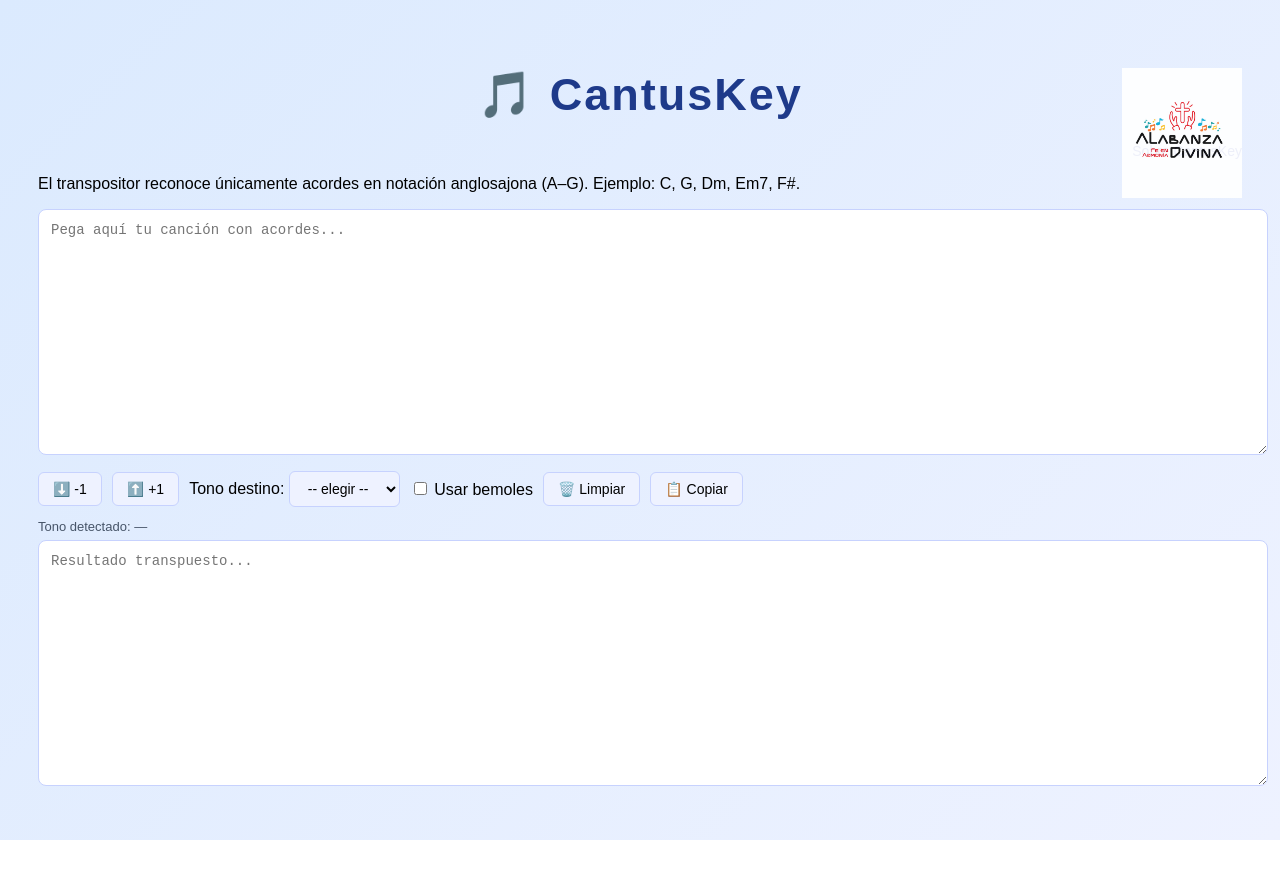
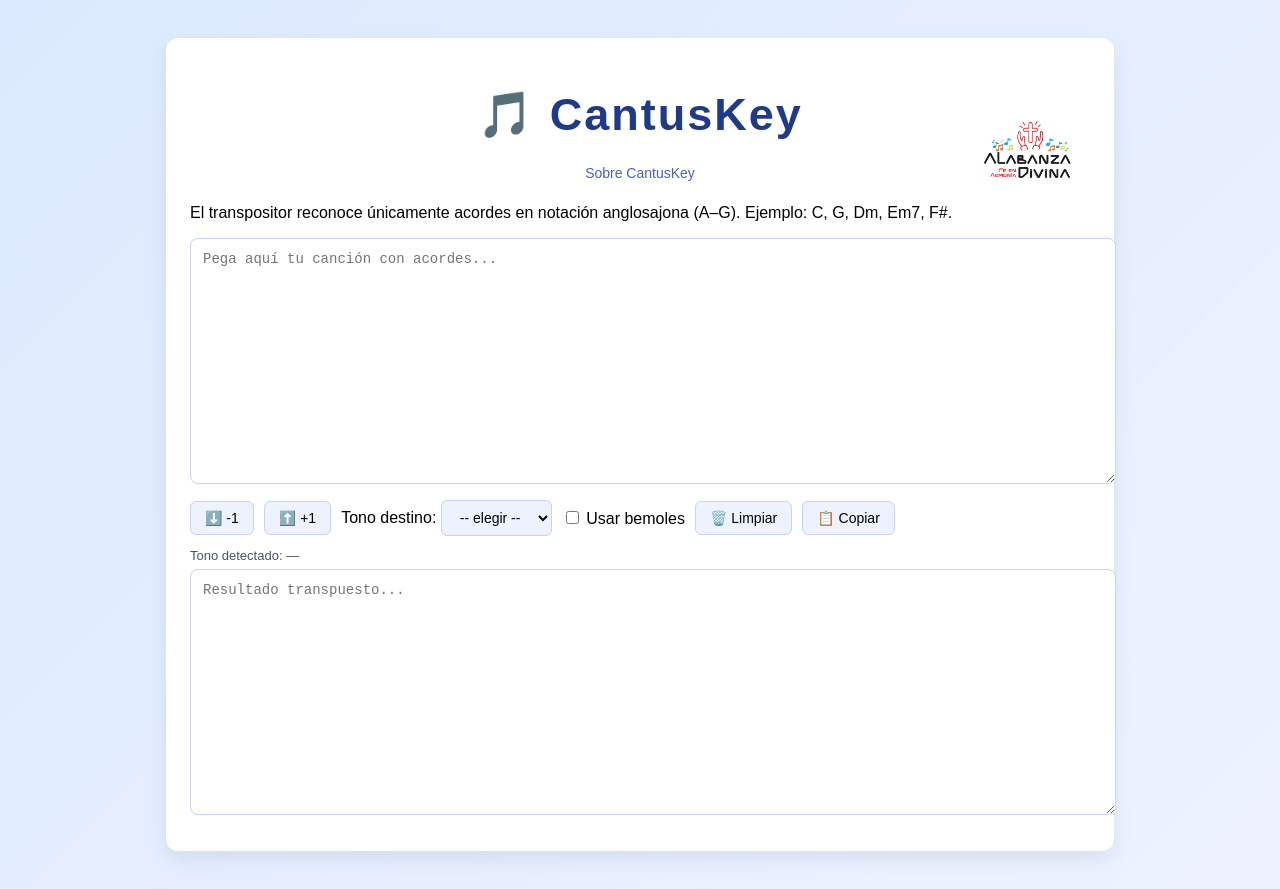
Before and after one commit to AlabanzaDivina/cantuskey, a plain HTML site: page index.html in a window 1280 px wide. Before the commit the page ends 840 px from the top, so only its background shows below. Drawn offline with Linux system fonts and the light colour scheme.

Commit message:
index.html

```diff
--- a/index.html
+++ b/index.html
@@ -73,6 +73,7 @@
     .header {
   position: relative;
   margin-bottom: 15px;
+  min-height: 100px;
 }
 
 .logo {
@@ -80,15 +81,16 @@
   top: 0;
   right: 0;
   width: 120px;
+  opacity: 0.9;
 }
 
 .about-link {
   display: block;
-  text-align: right;
+  text-align: center;
   font-size: 14px;
   color: #4a5fc1;
   text-decoration: none;
-  margin-top: -8px;
+  margin-top: -6px;
 }
 
 .about-link:hover {
@@ -97,6 +99,8 @@
   </style>
 </head>
 <body>
+
+<div class="container">
 
   <div class="header">
     <h1>🎵 CantusKey</h1>
```
Lines whose indentation alone changed are shown as unchanged.
